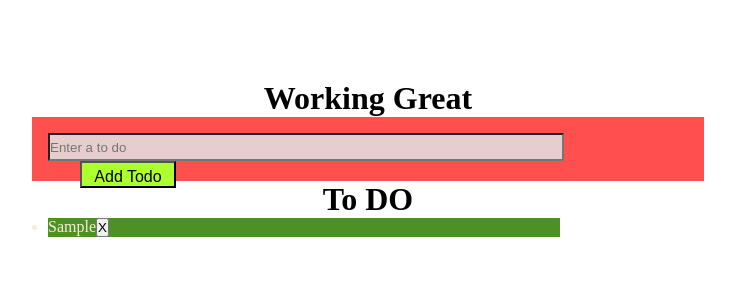
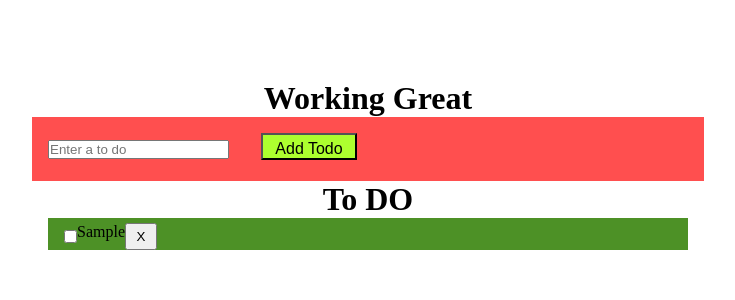
Before and after one commit to OAtulA/React-REDUX-TO-DO-App, a React (Vite) app: page / in a window 1280 px wide. Both pictures are taken after typing "Sample" into the empty fields and a click on the button "Add Todo". Shown: the top 300 px of the page, without its empty margins (272-1007 px from the left). Built offline with nearby package versions, Linux system fonts and the light colour scheme.

Commit message:
Strike through is working fine.

```diff
--- a/src/app/store.js
+++ b/src/app/store.js
@@ -1,5 +1,5 @@
 import { configureStore } from "@reduxjs/toolkit";
-import todoReducer from '../features/todo/todoSlice'
+import todoReducer from '../features/todo/todoSlice.js'
 
 
 export const store = configureStore({
--- a/src/components/addTodo.css
+++ b/src/components/addTodo.css
@@ -4,14 +4,15 @@
     /* padding-top: 0.6rem;
     padding-left: 1rem; */
     padding: 1rem;
-  }
+}
 
-input{
+addToDo {
     background-color: rgb(230, 206, 206);
     height: 1.5rem;
     width: 80%;
     /* margin-right: 1.2rem; */
 }
+
 .todo_add_btn {
     background-color: greenyellow;
     width: 15%;
@@ -19,4 +20,4 @@ input{
     font-size: 1rem;
     padding-top: 0.3rem;
     padding-left: -1px;
-  }
+}
--- a/src/components/addTodo.jsx
+++ b/src/components/addTodo.jsx
@@ -22,9 +22,10 @@ function AddTODO() {
   return (
     <form className="red" onSubmit={addToDoHandler}>
       <input
+      className="addToDo"
         type="text"
         placeholder="Enter a to do"
-        // value={inputRef}
+
         value={input}
         onChange={(e)=> setInput(e.target.value)}
       />
--- a/src/components/todo.css
+++ b/src/components/todo.css
@@ -1,10 +1,30 @@
-.TodoContainer{
+.TodoContainer {
     display: flex;
     flex-direction: column-reverse;
     box-sizing: border-box;
-    width: 80%;
+    width: 100%;
 }
-.todo{
+
+li {
+    list-style: none;
+}
+
+.todo {
     background-color: rgb(77, 145, 38);
-    color: antiquewhite;
+    padding-left: 1rem;
+    height: 1.7rem;
+    padding-top: 0.3rem;
+    color: black;
+    display: flex;
+
 }
+
+.removeBtn {
+    width: 2rem;
+    height: 100%;
+    margin-right: 1rem;
+    align-self: flex-end;
+}
+.DONE{
+    text-decoration: line-through;
+}
--- a/src/components/todo.jsx
+++ b/src/components/todo.jsx
@@ -1,23 +1,25 @@
 
 import { useSelector, useDispatch } from 'react-redux'
-import { removeTodo } from '../features/todo/todoSlice'
+import { removeTodo, toggleDone } from '../features/todo/todoSlice.js'
 import './todo.css'
 
-function Todo() {
-    //Because we want the value from the below state in the todoSlice
-    /*
-    const initialState = {
-    todos: [{ id: 1, text: 'Hello man' }]
-    }
-    */
+function Todos(){
     const todos = useSelector(state => state.todos)
     const dispact = useDispatch()
+
+    let removeTodoHandler=(todoId)=>{
+        dispact(removeTodo(todoId))
+    }
+    let toggledone=(todo)=>{
+        dispact(toggleDone(todo));
+    }
     let todoElements = todos.map((todo) => (
-        <li className="todo" key={todo.id}>
+        <li className={"todo "+ todo.isdone} key={todo.id}>
+            <input type="checkbox" name="done" onChange={()=>toggledone(todo)}/>
             {todo.text}
-            <button onClick={() => dispact(removeTodo(todo.id))}>X</button>
-            {/* As the removeTodo need a payload value */}
-        </li>));
+            <button onClick={() => removeTodoHandler(todo.id) } className="removeBtn" >X</button>
+            {/* As the removeTodo need a payload value */ }
+        </li >));
     let istodoPresent = () => {
         if (todoElements.length > 0) return (
             <ul className="TodoContainer">
@@ -28,9 +30,21 @@ function Todo() {
         );
     }
     let todoList = istodoPresent()
+    return todoList;
+}
+
+function Todo() {
+    //Because we want the value from the below state in the todoSlice
+    /*
+    const initialState = {
+    todos: [{ id: 1, text: 'Hello man' }]
+    }
+    */
+
+
     return (<div className="ToDO app">
         <h1>To DO </h1>
-        {todoList}
+        <Todos></Todos>
     </div>)
 }
 
--- a/src/features/todo/todoSlice.js
+++ b/src/features/todo/todoSlice.js
@@ -2,7 +2,7 @@ import { createSlice, nanoid } from '@reduxjs/toolkit';
 
 const initialState = {
   // todos: [{ id: 1, text: 'Hello man' }]
-  todos:[]
+  todos: []
 }
 
 // These funcitons simply act as reducers
@@ -10,19 +10,35 @@ const initialState = {
 function add_todo(state, action) {
   const todo = {
     id: nanoid(),
+    isdone: "NOT_DONE",
     text: action.payload //the payload here is a object
   }
 
   state.todos.push(todo);
+  console.log('Action is ', action)
+  console.log('todo is ', todo)
 }
 
 let remove_todo = (state, action) => {
   state.todos = state.todos.filter((todo) => todo.id !== action.payload)
 }
+
 let edit_todo = (state, action) => {
   // here the payload will have id
   state.todos = [...state.todos, { id: action.payload.id, text: action.payload.text }]
 }
+
+let toggle_done = (state, action) => {
+  const { id } = action.payload;
+  const updatedTodos = state.todos.map((todo) => {
+    if (todo.id === id) {
+      return { ...todo, isdone: todo.isdone === "NOT_DONE" ? "DONE" : "NOT_DONE" };
+    }
+    return todo;
+  });
+  state.todos = updatedTodos;
+};
+
 
 // passing object here by convention
 export const todoSlice = createSlice({
@@ -31,14 +47,15 @@ export const todoSlice = createSlice({
   reducers: {
     addTodo: add_todo,
     removeTodo: remove_todo,
-    editTodo: edit_todo
+    editTodo: edit_todo,
+    toggleDone: toggle_done,
   }
 })
 
 // We also export individually so that
 // we can use them in our COMPONENTS
 
-export const {addTodo, removeTodo} = todoSlice.actions
+export const { addTodo, removeTodo, toggleDone, editTodo } = todoSlice.actions
 
 // As our store needs to know them
 export default todoSlice.reducer
```
